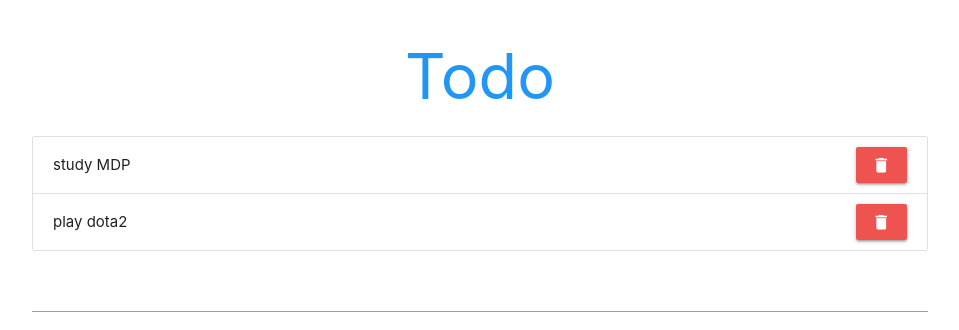
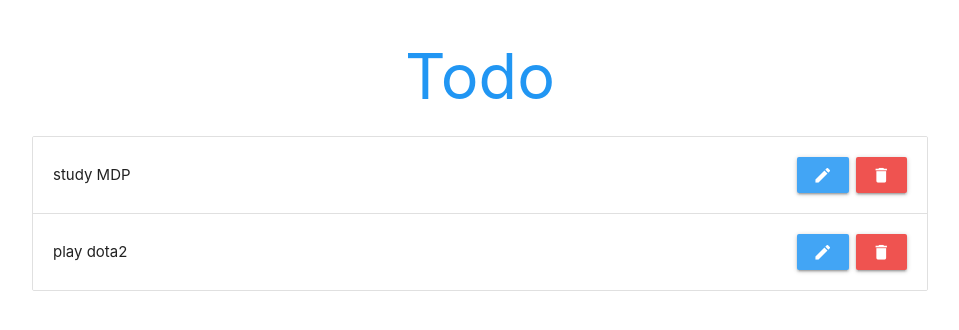
Before and after one commit to panduananto/todos-react, a React (Create React App) app: page / in a window 1280 px wide. Shown: the top 330 px of the page, without its empty margins (160-1119 px from the left). Built offline with nearby package versions, Linux system fonts and the light colour scheme.

Commit message:
edit task work

```diff
--- a/src/App.js
+++ b/src/App.js
@@ -16,6 +16,18 @@ class App extends Component {
         complete: false,
       },
     ],
+    isEditing: false,
+    editTodo: {},
+  };
+
+  editTodo = (id) => {
+    const todoSelected = this.state.todos.find((todo) => {
+      return todo.id === id;
+    });
+    this.setState({
+      isEditing: true,
+      editTodo: todoSelected,
+    });
   };
 
   completeTodo = (id) => {
@@ -30,7 +42,6 @@ class App extends Component {
         return todo;
       }
     });
-
     this.setState({
       todos: todos,
     });
@@ -40,18 +51,36 @@ class App extends Component {
     const todos = this.state.todos.filter((todo) => {
       return todo.id !== id;
     });
-
     this.setState({
       todos: todos,
     });
   };
 
-  addTodo = (todo) => {
-    todo.id = this.state.todos[this.state.todos.length - 1].id + 1;
-    let todos = [...this.state.todos, todo];
-    this.setState({
-      todos: todos,
-    });
+  addTodo = (todoNew, idEdited) => {
+    if (idEdited) {
+      const newTodo = this.state.todos.find((todo) => {
+        return todo.id === idEdited;
+      });
+
+      newTodo.content = todoNew;
+
+      const index = this.state.todos.findIndex((todo) => {
+        return todo.id === idEdited;
+      });
+
+      this.state.todos.splice(index, 1, newTodo);
+      this.setState({
+        todos: this.state.todos,
+        isEditing: false,
+        editTodo: {},
+      });
+    } else {
+      todoNew.id = this.state.todos[this.state.todos.length - 1].id + 1;
+      let todos = [...this.state.todos, todoNew];
+      this.setState({
+        todos: todos,
+      });
+    }
   };
 
   render() {
@@ -60,10 +89,15 @@ class App extends Component {
         <h1 className="center blue-text">Todo</h1>
         <Todos
           todos={this.state.todos}
+          editTodo={this.editTodo}
           completeTodo={this.completeTodo}
           deleteTodo={this.deleteTodo}
         />
-        <FormTodo addTodo={this.addTodo} />
+        <FormTodo
+          isEditing={this.state.isEditing}
+          editTodo={this.state.editTodo}
+          addTodo={this.addTodo}
+        />
       </div>
     );
   }
--- a/src/FormTodo.js
+++ b/src/FormTodo.js
@@ -5,6 +5,14 @@ class FormTodo extends Component {
     content: "",
     complete: false,
   };
+
+  componentDidUpdate(prevProps) {
+    if (this.props.editTodo.content !== prevProps.editTodo.content) {
+      this.setState({
+        content: this.props.editTodo.content || "",
+      });
+    }
+  }
 
   handleChange = (e) => {
     this.setState({
@@ -14,7 +22,12 @@ class FormTodo extends Component {
 
   handleSubmit = (e) => {
     e.preventDefault();
-    this.props.addTodo(this.state);
+    let newTodoInput = e.target.querySelector("input").value;
+    if (this.props.isEditing) {
+      this.props.addTodo(newTodoInput, this.props.editTodo.id);
+    } else {
+      this.props.addTodo(this.state, "");
+    }
     this.setState({
       content: "",
     });
@@ -27,7 +40,7 @@ class FormTodo extends Component {
           <input
             type="text"
             onChange={this.handleChange}
-            value={this.state.content}
+            value={this.state.content || ""}
           ></input>
         </form>
       </div>
--- a/src/Todos.js
+++ b/src/Todos.js
@@ -1,6 +1,6 @@
 import React from "react";
 
-const Todos = ({ todos, completeTodo, deleteTodo }) => {
+const Todos = ({ todos, editTodo, completeTodo, deleteTodo }) => {
   const todosList = todos.length ? (
     todos.map((todo) => {
       return (
@@ -14,6 +14,14 @@ const Todos = ({ todos, completeTodo, deleteTodo }) => {
             {todo.content}
           </div>
           <div className="button-group secondary-content">
+            <div
+              className="waves-effect waves-light btn blue lighten-1"
+              onClick={() => {
+                editTodo(todo.id);
+              }}
+            >
+              <i className="material-icons">edit</i>
+            </div>
             <div
               className="waves-effect waves-light btn red lighten-1"
               onClick={() => {
--- a/src/index.css
+++ b/src/index.css
@@ -24,4 +24,6 @@ code {
   flex-direction: row;
   align-items: center;
   justify-content: space-between;
+  margin: 10px 0;
+  width: 110px;
 }
```
